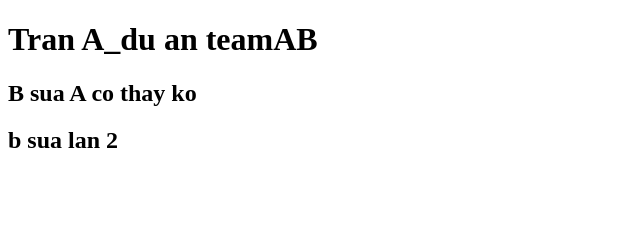
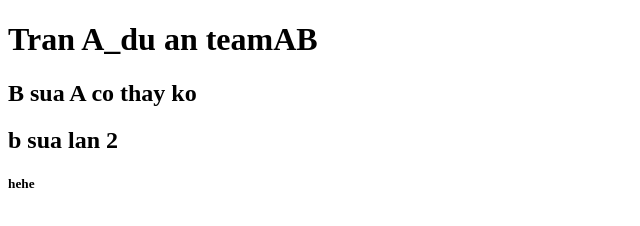
Before and after one commit to hyggebabycode/Du-an-cua-hygge-va-x, a plain HTML site: page index.html in a window 1280 px wide. Shown: the full height of the page, 0-640 px from the left. Drawn offline with Linux system fonts and the light colour scheme.

Commit message:
A suwa lan 7

```diff
--- a/index.html
+++ b/index.html
@@ -9,5 +9,6 @@
     <h1>Tran A_du an teamAB</h1>
     <h2>B sua A co thay ko</h2>
     <h2>b sua lan 2</h2>
+    <h5>hehe</h5>
   </body>
 </html>
```
